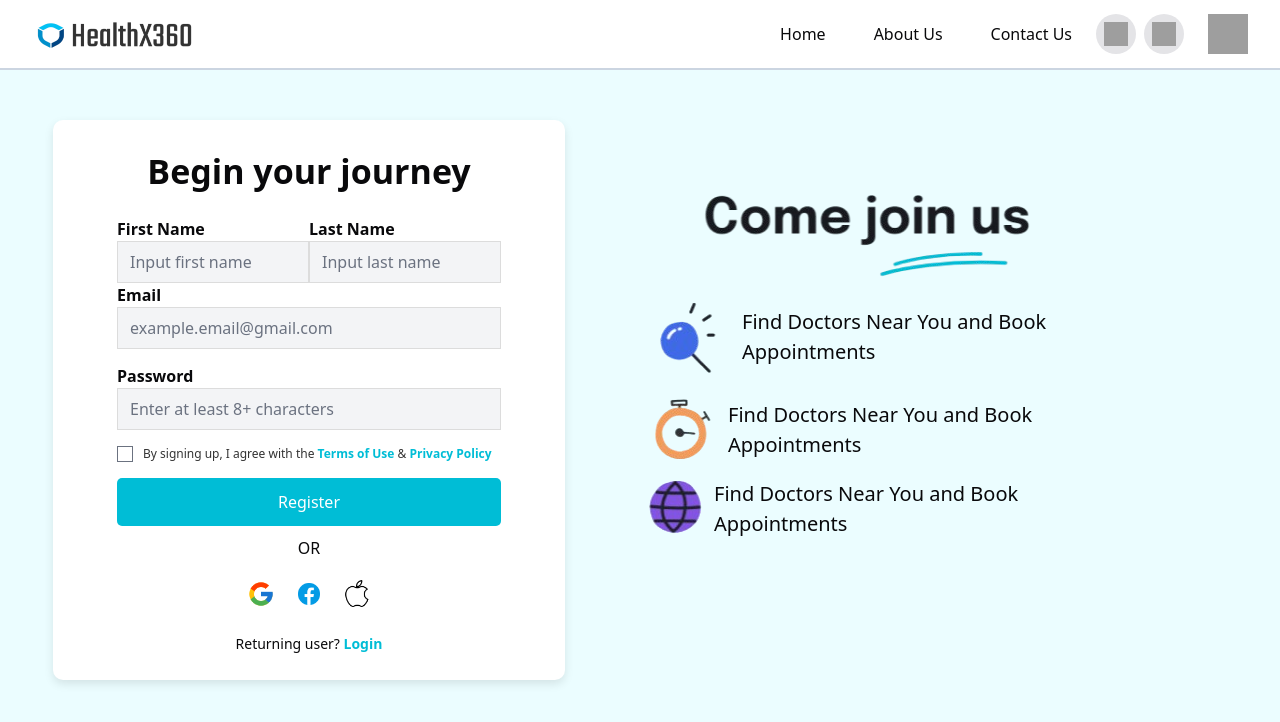
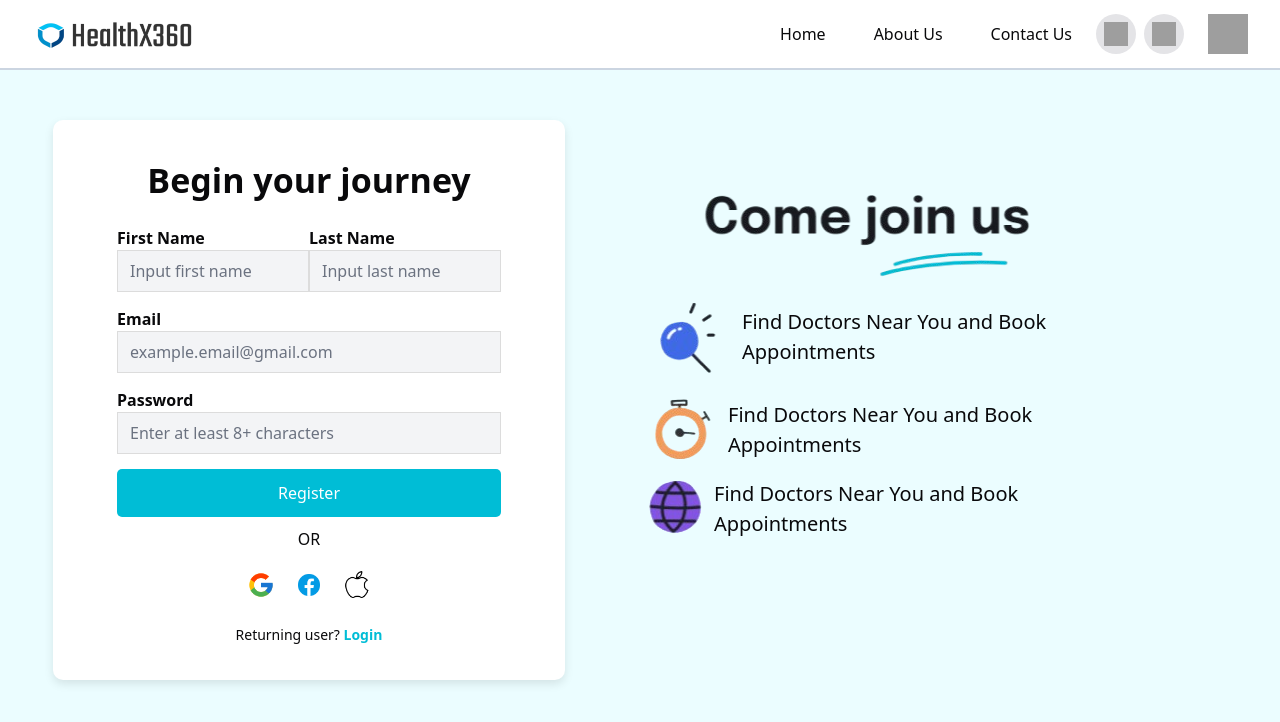
Before and after one commit to KBP09/DaVinci_HealthNetX360, a React (Vite) app in the folder client/: page /signup in a window 1280 px wide. Shown: the top 722 px of the page. Built offline with nearby package versions, Linux system fonts and the light colour scheme; grey boxes are pictures that could not be loaded.

Commit message:
[added submit function in signup page]

```diff
--- a/client/src/components/Login/Login.css
+++ b/client/src/components/Login/Login.css
@@ -41,6 +41,7 @@
     display: flex;
     flex-direction: row;
     justify-content: space-between;
+    margin-bottom: 15px;
 }
 .KBP_input-group1 h1{
     font-weight: 700;
--- a/client/src/pages/Signup.jsx
+++ b/client/src/pages/Signup.jsx
@@ -16,26 +16,38 @@ export default function Signup() {
         password: '',
         agreedToTerms: false,
     });
+    const navigate = useNavigate();
+    const[firstName,setFirstName] = useState("");
+    const[lastName,setLastName] = useState("");
+    const[email,setEmail] = useState("");
+    const[password,setPassword] = useState("");
 
-    const handleChange = (e) => {
-        const { name, value, type, checked } = e.target;
-        setFormData({
-            ...formData,
-            [name]: type === 'checkbox' ? checked : value,
-        });
-    };
-
-    const handleSubmit = (e) => {
+    async function submit(e){
         e.preventDefault();
-        // Form submit logic
-        console.log('Form data:', formData);
-    };
+        try {
+            await axios.post("http://localhost:8000/signup", {
+              firstName,
+              lastName,
+              email,
+              password
+            }).then(res=>{
+                if(res.data==="exists"){
+                    alert("User already exists, Please login");
+                }else if(res.data==="not exists"){
+                    navigate("/");
+                }
+            })
+          }
+          catch (e) {
+            console.log(e);
+          }
+    }
 
     return (
         <div>
             <div className="KBP_logcontainer">
                 <div className="KBP_container">
-                    <form className="KBP_form" onSubmit={handleSubmit}>
+                    <form className="KBP_form">
                         <h2 className="KBP_heading">Begin your journey</h2>
 
                         <div className="KBP_input-group1">
@@ -46,8 +58,7 @@ export default function Signup() {
                                     type="text"
                                     name="firstName"
                                     placeholder="Input first name"
-                                    value={formData.firstName}
-                                    onChange={handleChange}
+                                    onChange={(e)=>{setFirstName(e.target.value)}}
                                 />
                             </div>
                             <div>
@@ -57,8 +68,7 @@ export default function Signup() {
                                     type="text"
                                     name="lastName"
                                     placeholder="Input last name"
-                                    value={formData.lastName}
-                                    onChange={handleChange}
+                                    onChange={(e)=>{setLastName(e.target.value)}}
                                 />
                             </div>
                         </div>
@@ -70,8 +80,7 @@ export default function Signup() {
                                 type="email"
                                 name="email"
                                 placeholder="example.email@gmail.com"
-                                value={formData.email}
-                                onChange={handleChange}
+                                onChange={(e)=>{setEmail(e.target.value)}}
                             />
                         </div>
 
@@ -82,27 +91,11 @@ export default function Signup() {
                                 type="password"
                                 name="password"
                                 placeholder="Enter at least 8+ characters"
-                                value={formData.password}
-                                onChange={handleChange}
+                                onChange={(e)=>{setPassword(e.target.value)}}
                             />
                         </div>
 
-                        <div className="KBP_checkbox-group">
-                            <input
-                                className="KBP_checkbox"
-                                type="checkbox"
-                                name="agreedToTerms"
-                                checked={formData.agreedToTerms}
-                                onChange={handleChange}
-                            />
-                            <span className="KBP_terms">
-                                By signing up, I agree with the{' '}
-                                <a href="#terms" className="KBP_link">Terms of Use</a> &{' '}
-                                <a href="#privacy" className="KBP_link">Privacy Policy</a>
-                            </span>
-                        </div>
-
-                        <button className="KBP_button" type="submit">Register</button>
+                        <button className="KBP_button" type="submit" onClick={submit}>Register</button>
 
                         <div className="KBP_or">OR</div>
 
```
